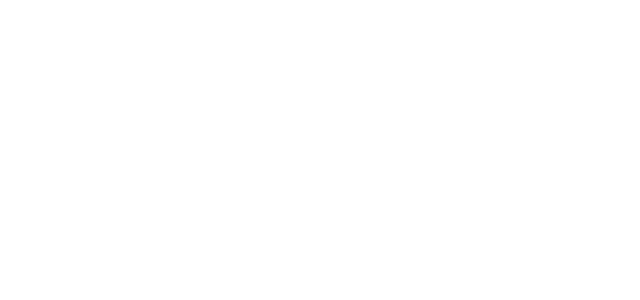
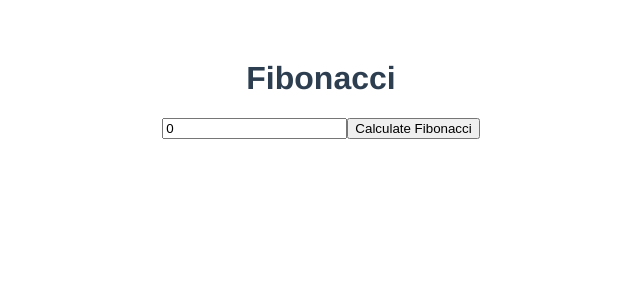
Before and after one commit to JacobD2001/AlchemiaLabs_ex, a Vue app in the folder client/: page /fibo in a window 1280 px wide. Before the commit this address had no page. Shown: the top 300 px of the page, without its empty margins (319-959 px from the left). Built offline with nearby package versions, Linux system fonts and the light colour scheme.

Commit message:
fibonacci on frontend implemented

```diff
--- a/client/src/components/EasyFunction.vue
+++ b/client/src/components/EasyFunction.vue
@@ -33,7 +33,6 @@
 };
 </script>
 
-<!-- Add style here -->
 <style>
 .easy-function {
   /* Style as needed */
--- /dev/null
+++ b/client/src/components/Fibo.vue
@@ -0,0 +1,40 @@
+<template>
+  <div class="fibo">
+    <h1>Fibonacci</h1>
+    <input v-model="num" type="number" placeholder="Enter number" />
+    <button @click="callFibo">Calculate Fibonacci</button>
+    <div v-if="fibo !== null">Fibonacci: {{ fibo }}</div>
+  </div>
+</template>
+
+<script>
+import axios from "axios";
+
+export default {
+  name: "FiboCalculator",
+  data() {
+    return {
+      num: 0,
+      fibo: null,
+    };
+  },
+  methods: {
+    async callFibo() {
+      try {
+        const response = await axios.post("http://localhost:3000/api/fibo", {
+          n: this.num,
+        });
+        this.fibo = response.data.fibonacciNumber;
+      } catch (error) {
+        console.error("There was an error!", error);
+      }
+    },
+  },
+};
+</script>
+
+<style>
+.easy-function {
+  /* Style as needed */
+}
+</style>
--- a/client/src/router.js
+++ b/client/src/router.js
@@ -1,5 +1,6 @@
 import { createRouter, createWebHistory } from 'vue-router';
 import EasyFunction from './components/EasyFunction.vue';
+import Fibo from './components/Fibo.vue';
 
 const routes = [
   {
@@ -7,6 +8,11 @@
     name: 'EasyFunction',
     component: EasyFunction,
   },
+  {
+    path: '/fibo',
+    name: 'Fibo',
+    component: Fibo,
+  }
   // Add other routes here
 ];
 
```
